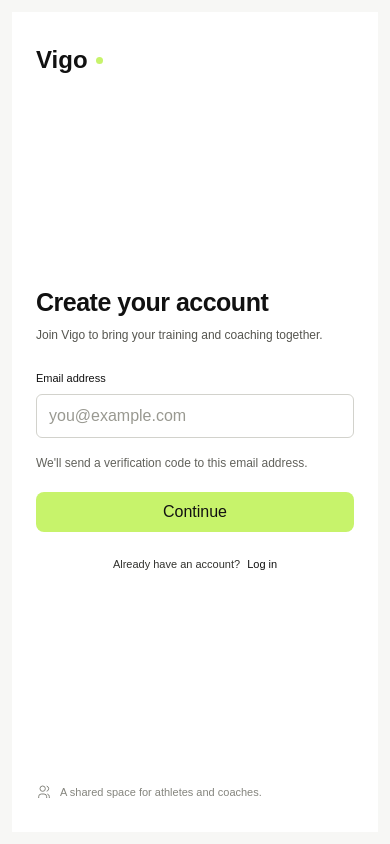
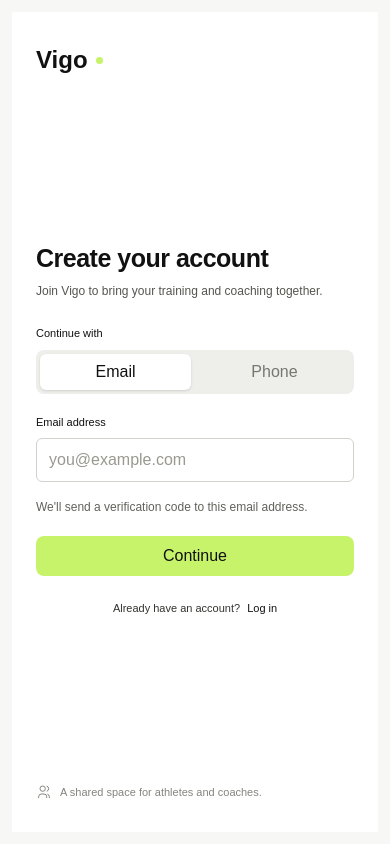
Before and after one commit to vigo-platform/front-end, a React (Vite) app: page /register in a window 390 px wide. Shown: the top 844 px of the page. Built offline with nearby package versions, Linux system fonts and the light colour scheme; no server answers.

Commit message:
Enable email and phone registration in auth mock

```diff
--- a/src/features/auth/mocks/auth-config.mock.ts
+++ b/src/features/auth/mocks/auth-config.mock.ts
@@ -2,9 +2,8 @@ import type { AuthConfig } from '../types/auth-config.types'
 
 export const mockAuthConfig: AuthConfig = {
   signup: {
-    enabledChannels: ['EMAIL'],
+    enabledChannels: ['EMAIL', 'PHONE'],
   },
-
   login: {
     enabledChannels: ['PHONE'],
   },
```
